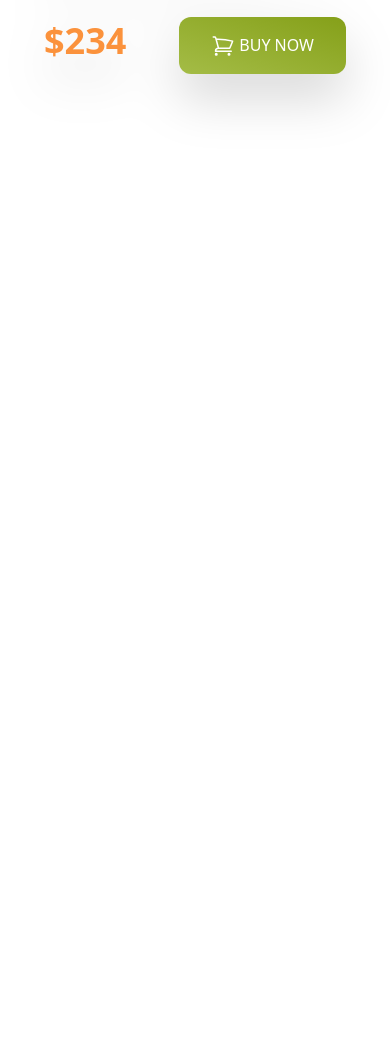
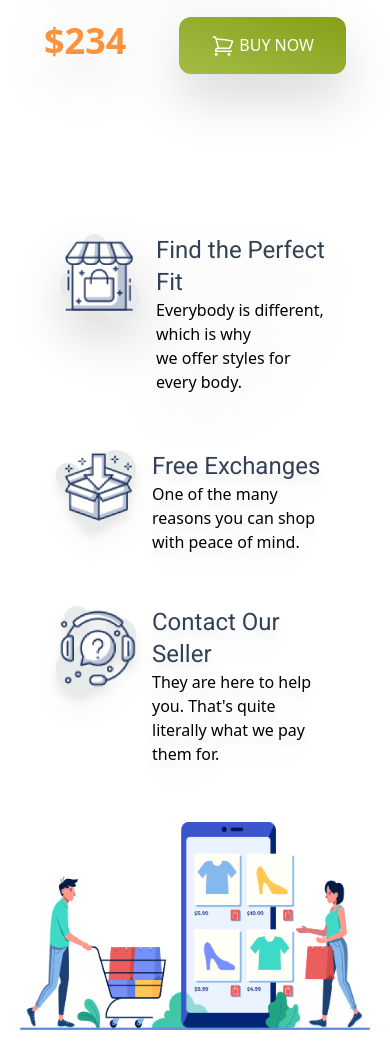
Before and after one commit to SohelDewan/penguin-fashion-twcss, a plain HTML site: page index.html in a window 390 px wide. Shown: the part 4511-5573 px from the top of the page. Before the commit the page ends 4673 px from the top, so only its background shows below. Drawn offline with nearby package versions, Linux system fonts and the light colour scheme.

Commit message:
Full part with responsive has been done

```diff
--- a/index.html
+++ b/index.html
@@ -294,6 +294,43 @@
           </div>
         </div>
       </section>
+      <!-- Find the perfect fit part start -->
+      <section class="py-8 px-5 md:px-12 lg:px-28">
+        <div class=" flex-row md:flex-row lg:flex justify-between items-center gap-5">
+            <div class=" flew-row gap-y-6 w-full lg:w-1/2 p-5 ">
+                <div class="flex drop-shadow-2xl mb-5 p-5">
+                    <div class="mr-4 max-w-20"><img src="icons/house.png" alt="">
+                    </div>
+                    <div>
+                        <h4 class="font-roboto text-slate-700 text-2xl">Find the Perfect Fit</h4>
+                        <p>Everybody is different, which is why<br> we
+                            offer styles for every body.</p>
+                    </div>
+                </div>
+                <div class="flex drop-shadow-xl mb-5 p-4">
+                    <div class="mr-4 max-w-20"><img src="icons/box.png" alt="">
+                    </div>
+                    <div>
+                        <h4 class="font-roboto text-slate-700 text-2xl">Free Exchanges</h4>
+                        <p>One of the many reasons you can shop<br>
+                            with peace of mind.</p>
+                    </div>
+                </div>
+                <div class="flex drop-shadow-xl mb-5 p-4">
+                    <div class="mr-4 max-w-20"><img src="icons/question.png" alt="">
+                    </div>
+                    <div>
+                        <h4 class="font-roboto text-slate-700 text-2xl">Contact Our Seller</h4>
+                        <p>They are here to help you. That's quite <br>
+                            literally what we pay them for.</p>
+                    </div>
+                </div>
+            </div>
+            <div class="w-full lg:w-1/2">
+                <img class="w-full" src="images/shopping.png" alt="">
+            </div>
+        </div>
+      </section>
     </main>
     <footer></footer>
   </body>
```
